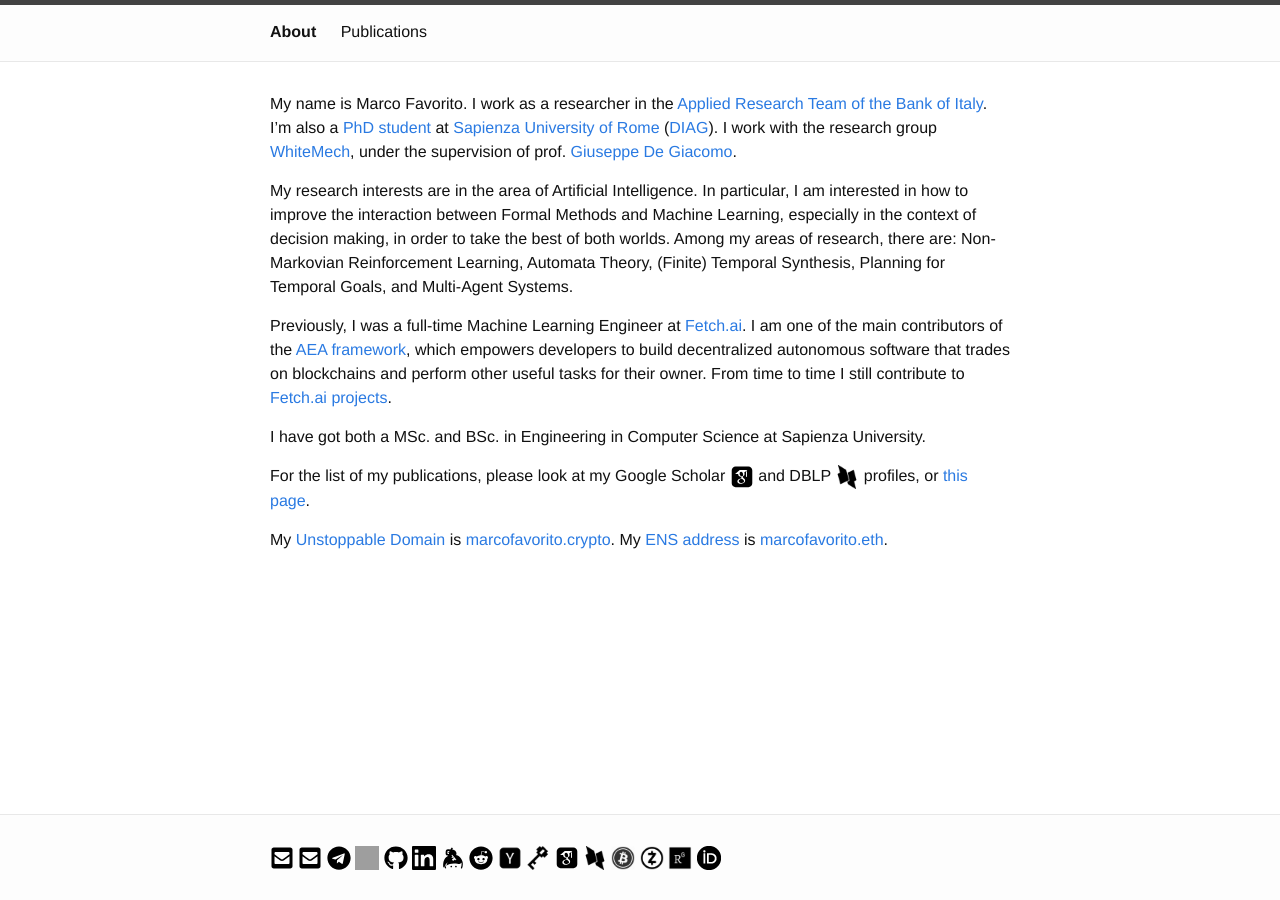
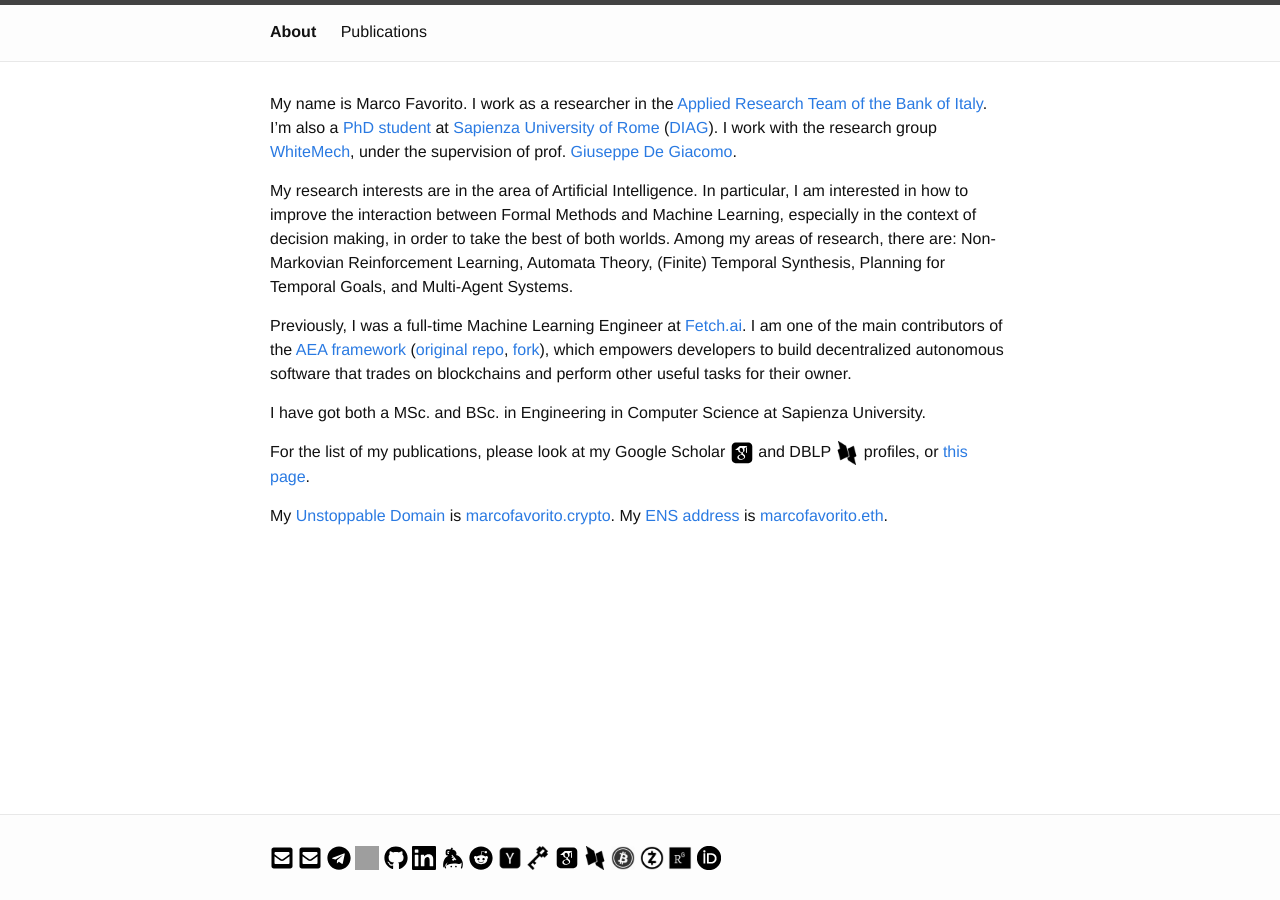
Before and after one commit to marcofavorito/marcofavorito.github.io, a Jekyll site: the page built from _pages/about.md, in a window 1280 px wide. Built offline with Jekyll 4.4.1, drawn with Linux system fonts in a browser that asks for light colours; nearby versions of some CDN libraries; comment, search, counter and statistics services are not loaded; a style sheet for code colours, icons or effects is not loaded; grey boxes are pictures that could not be loaded.

Commit message:
update about page

```diff
--- a/_pages/about.md
+++ b/_pages/about.md
@@ -25,15 +25,18 @@
 and Multi-Agent Systems.
 
 Previously, I was a full-time Machine Learning Engineer at [Fetch.ai](https://fetch.ai/).
-I am one of the main contributors of the [AEA framework](https://github.com/fetchai/agents-aea/),
+I am one of the main contributors of the [AEA framework](https://valory-xyz.github.io/open-aea/)
+([original repo](https://github.com/fetchai/agents-aea/), [fork](https://github.com/valory-xyz/open-aea)),
 which empowers developers to build decentralized autonomous software
 that trades on blockchains and perform other useful tasks for their owner.
-From time to time I still contribute to [Fetch.ai](https://fetch.ai/) [projects](https://github.com/fetchai/).
 
 I have got both a MSc. and BSc. in Engineering in Computer Science at Sapienza University.
 
-For the list of my publications, please look at my Google Scholar <a href="https://scholar.google.it/citations?user=tJhhDGEAAAAJ"><img width="24" height="24" src="/assets/img/icons/scholar.svg"></a>
-and DBLP <a href="https://dblp.uni-trier.de/pers/hd/f/Favorito:Marco"><img width="24" height="24" src="/assets/img/icons/dblp.png"></a> profiles, or [this page](./papers).
+For the list of my publications, please look at my Google Scholar
+<a href="https://scholar.google.it/citations?user=tJhhDGEAAAAJ"><img width="24" height="24" src="/assets/img/icons/scholar.svg"></a>
+and DBLP
+<a href="https://dblp.uni-trier.de/pers/hd/f/Favorito:Marco"><img width="24" height="24" src="/assets/img/icons/dblp.png"></a>
+profiles, or [this page](./papers).
 
 My [Unstoppable Domain](https://unstoppabledomains.com/) is [marcofavorito.crypto](https://marcofavorito.crypto).
 My [ENS address](https://app.ens.domains/) is [marcofavorito.eth](https://marcofavorito.eth).
```
